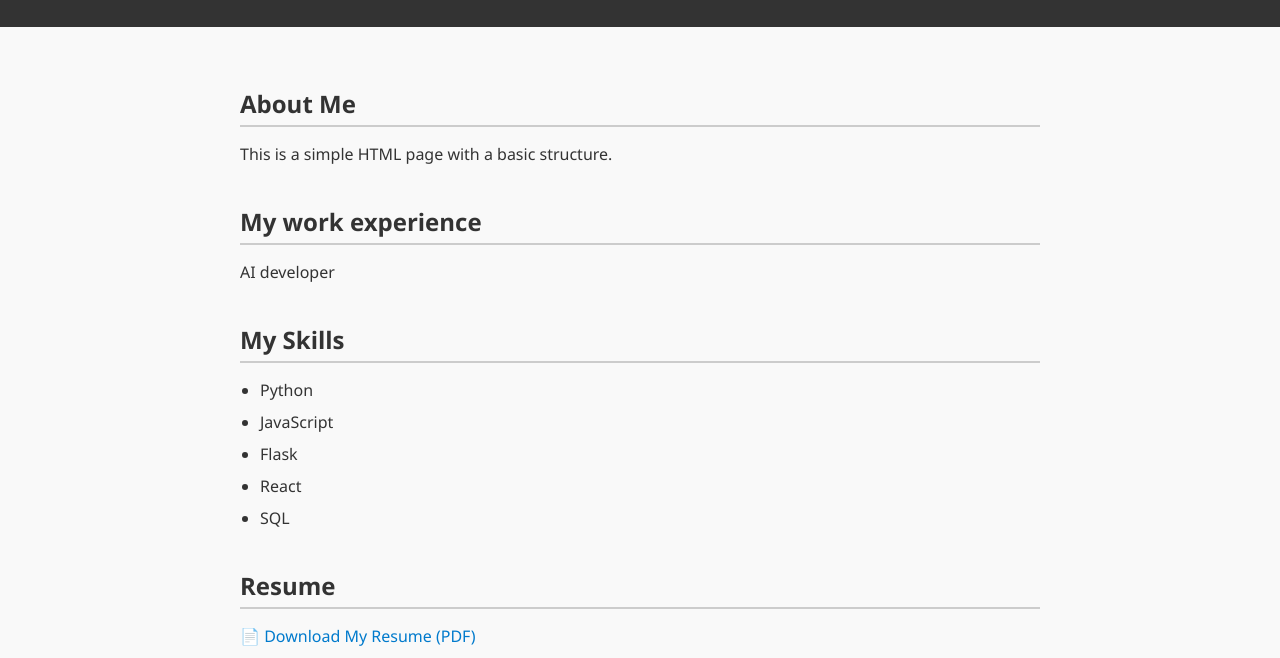
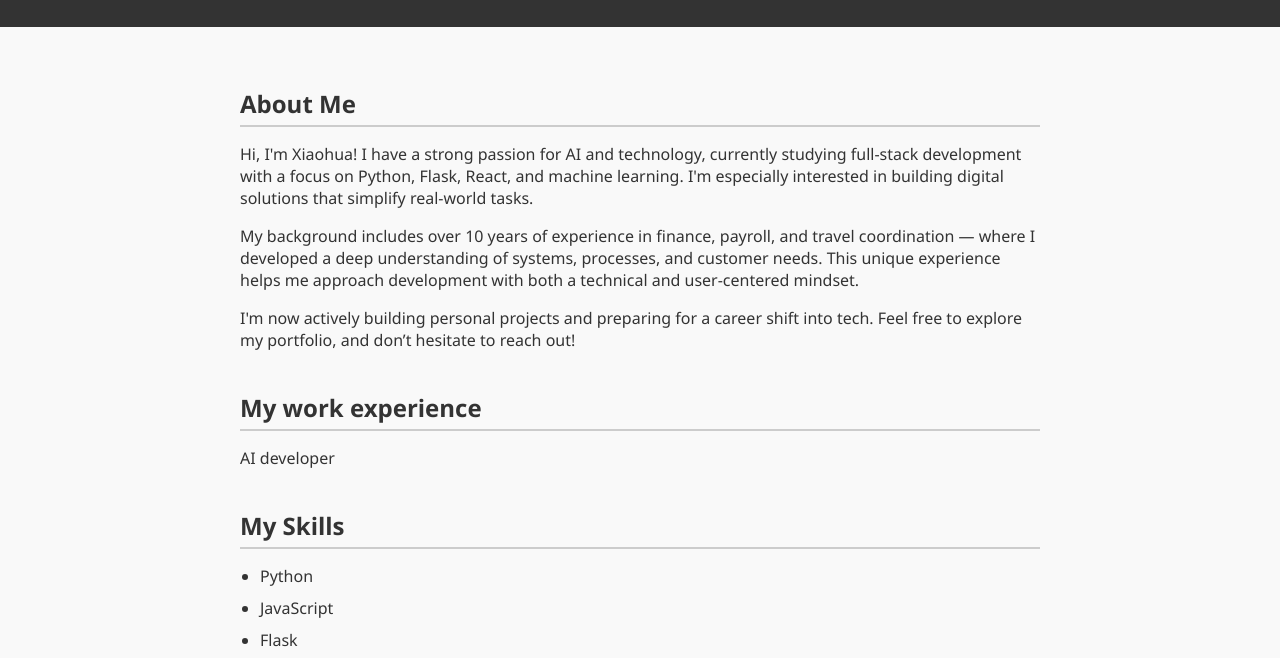
Before and after one commit to ZhuXiaohua11/My-Page, a plain HTML site: page index.htm in a window 1280 px wide. Shown: the part 98-756 px from the top of the page. Drawn offline with Linux system fonts and the light colour scheme.

Commit message:
Update index.htm

```diff
--- a/index.htm
+++ b/index.htm
@@ -24,7 +24,15 @@
     <main>
         <section id="about">
             <h2>About Me</h2>
-            <p>This is a simple HTML page with a basic structure.</p>
+               <p>
+                   Hi, I'm Xiaohua! I have a strong passion for AI and technology, currently studying full-stack development with a focus on Python, Flask, React, and machine learning. I'm especially interested in building digital solutions that simplify real-world tasks.
+               </p>
+               <p>
+                   My background includes over 10 years of experience in finance, payroll, and travel coordination — where I developed a deep understanding of systems, processes, and customer needs. This unique experience helps me approach development with both a technical and user-centered mindset.
+               </p>
+               <p>
+                   I'm now actively building personal projects and preparing for a career shift into tech. Feel free to explore my portfolio, and don’t hesitate to reach out!
+               </p>
         </section>
 
         <section id="experience">
```
